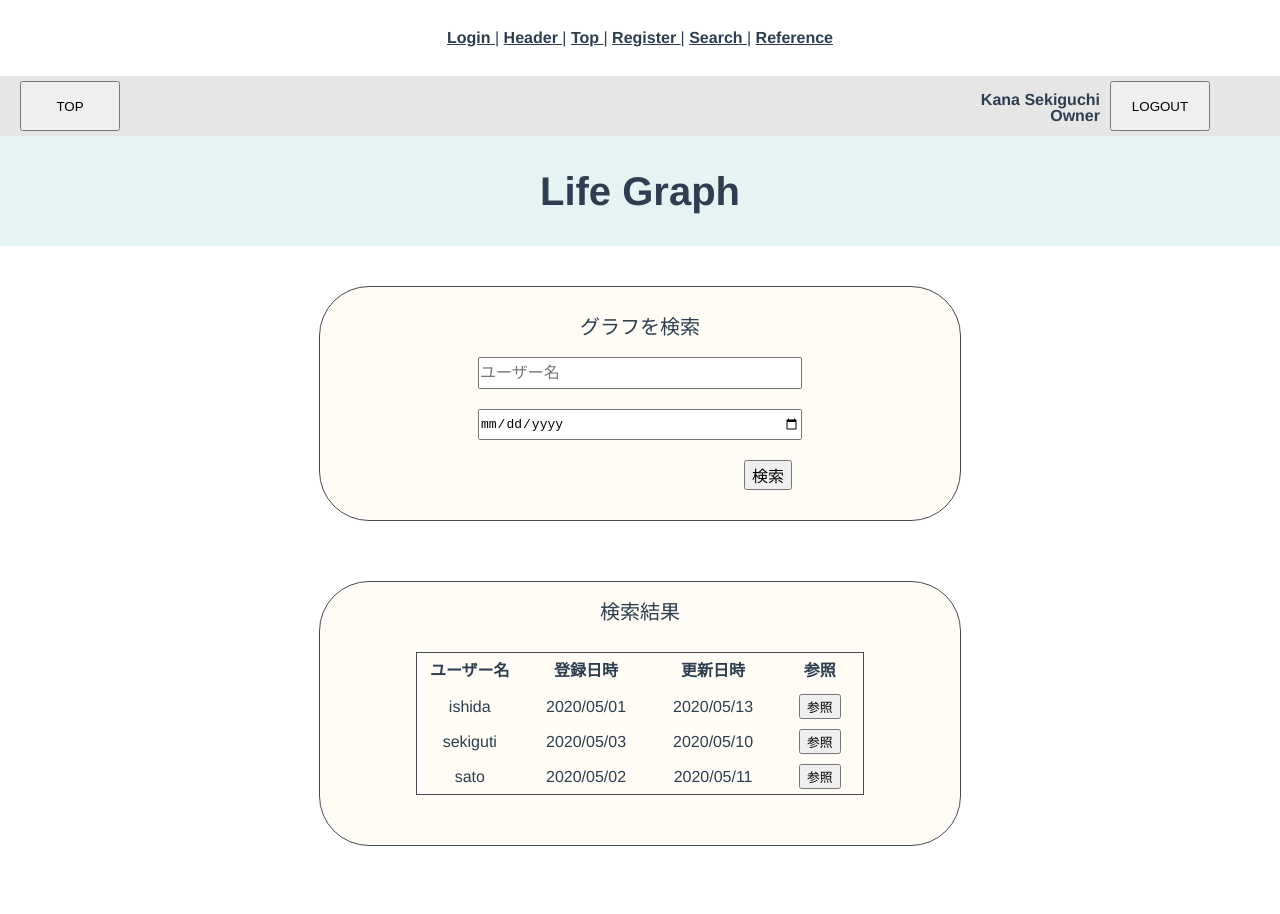
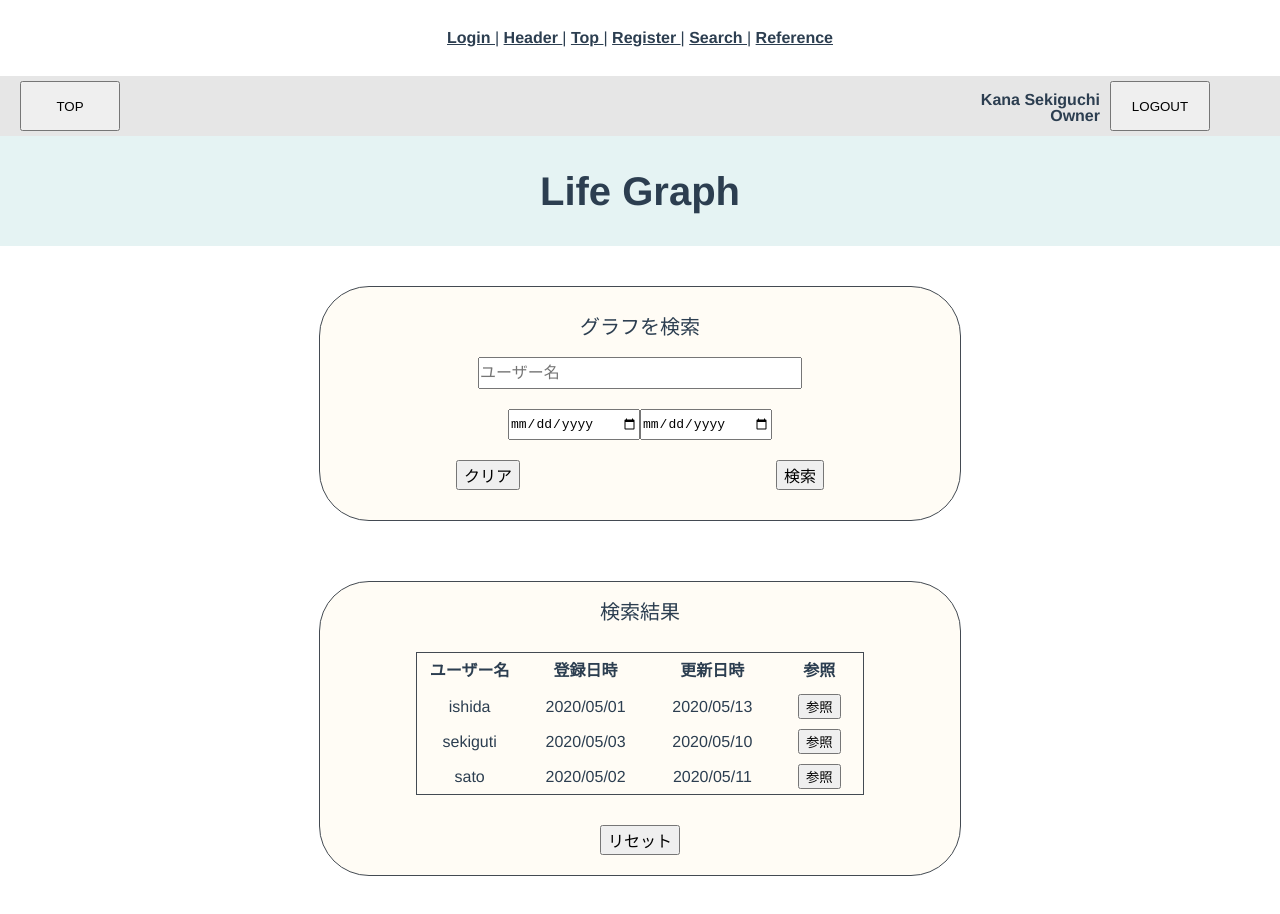
Before and after one commit to yuto-hatano/life-graph, a Vue app in the folder vue/: page /search in a window 1280 px wide. Both pictures are taken after a click on the button "検索". Shown: the top 914 px of the page. Built offline with nearby package versions, Linux system fonts and the light colour scheme.

Commit message:
検索画面モック作成

```diff
--- a/vue/src/views/Search.vue
+++ b/vue/src/views/Search.vue
@@ -11,12 +11,16 @@
         </p>
         <ul>
           <ol>
-            <input id="search_name" v-model="user" type="text" placeholder="ユーザー名">
+            <input id="search_name" v-model="searchUser" type="text" placeholder="ユーザー名">
           </ol>
           <ol>
-            <input id="search_day" type="date">
+            <input id="search_day" v-model="serchDay" type="date">
+            <input id="search_day" v-model="serchDay" type="date">
           </ol>
           <ol>
+             <button id="clear" @click="clear">
+              クリア
+            </button>
             <button id="submit" @click="active">
               検索
             </button>
@@ -27,15 +31,22 @@
         <p id="serch_tittle">
           検索結果
         </p>
-        <div v-if="isActive">
+        <div>
           <table id="table">
             <tr>
-              <th>ユーザー名</th>
-              <th>登録日時</th>
-              <th>更新日時</th>
+              <th :class="sortedClass('name')" @click="sortBy('name')">
+                ユーザー名
+              </th>
+              <th :class="sortedClass('created_at')" @click="sortBy('created_at')">
+                登録日時
+              </th>
+              <th :class="sortedClass('updated_at')" @click="sortBy('updated_at')">
+                更新日時
+              </th>
               <th>参照</th>
             </tr>
-            <tr v-for="user in users" :key="user.id">
+            <tbody v-if="isActive">
+              <tr v-for="user in eventedAction" :key="user.id">
                 <td>
                   {{ user.name }}
                 </td>
@@ -51,7 +62,11 @@
                   </router-link>
                 </td>
               </tr>
+            </tbody>
           </table>
+          <div v-if="isActive">
+            <button id="reset" @click="resetting()">リセット</button>
+          </div>
         </div>
       </div>
     </div>
@@ -88,12 +103,72 @@ export default {
           created_at: '2020/05/02',
           updated_at: '2020/05/11'
         }
-      ]
+      ],
+      sort: {
+        key: '',
+        isAct: false
+      },
+      searchUser: '',
+      searchDay: ''
     }
   },
+
+  computed: {
+    eventedAction () {
+      let list = this.users.slice()
+
+      if (this.sort.key) {
+        list.sort((a, b) => {
+          a = a[this.sort.key]
+          b = b[this.sort.key]
+          return (a === b ? 0 : a > b ? 1 : -1) * (this.sort.isAsc ? 1 : -1)
+        })
+      }
+
+      if (this.searchUser) {
+        list = list.filter(element => {
+          return Object.keys(element).some(key => {
+            if (key === 'name') {
+              return element[key].indexOf(this.searchUser) > -1
+            }
+          })
+        })
+      }
+
+      if (this.searchDay) {
+        list = list.filter(element => {
+          return Object.keys(element).some(key => {
+            if (key === 'updated_at') {
+              return element[key].indexOf(this.searchDay) > -1
+            }
+          })
+        })
+      }
+      return list
+    }
+  },
+
   methods: {
     active () {
       this.isActive = true
+    },
+    clear () {
+      this.searchUser = ''
+      this.searchDay = ''
+    },
+    sortedClass (key) {
+      return this.sort.key === key ? `sorted ${this.sort.isAsc ? 'asc' : 'desc'}` : ''
+    },
+    sortBy (key) {
+      this.sort.isAsc = this.sort.key === key ? !this.sort.isAsc : false
+      this.sort.key = key
+    },
+    resetting () {
+      this.sort.key = ''
+      this.sort.isAsc = false
+      this.searchUser = ''
+      this.searchDay = ''
+      this.isActive = false
     }
   }
 }
@@ -129,10 +204,14 @@ h1 {
 }
 
 #search_day {
-  width: 50%;
+  width: 20%;
   margin-top: 20px ;
   font-size: 1em;
   padding: 5px 0;
+}
+
+#clear {
+  font-size: 1em;
 }
 
 #submit {
@@ -156,15 +235,26 @@ h1 {
   width: 70%;
 }
 
+th.sorted.desc::after{
+    display: inline-block;
+    content: '▼';
+}
+
+th.sorted.asc::after{
+    display: inline-block;
+    content: '▲';
+}
+
 th {
   padding: 10px 10px;
+  cursor: pointer;
 }
 
 td {
   padding: 5px 20px;
 }
 
-.button {
-  font-size: 0.8em;
+#reset {
+  font-size: 1em;
 }
 </style>
```
Lines whose indentation alone changed are shown as unchanged.
